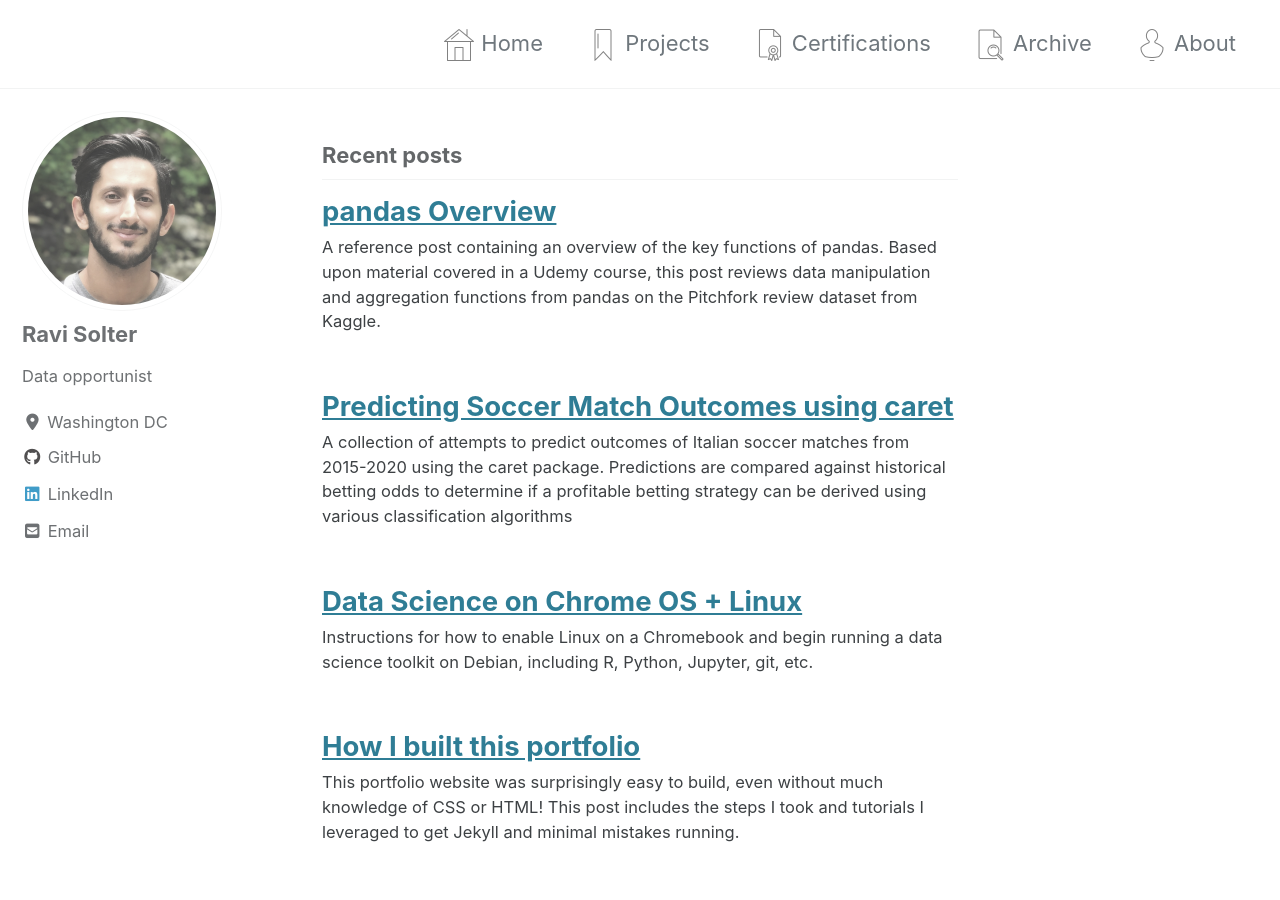
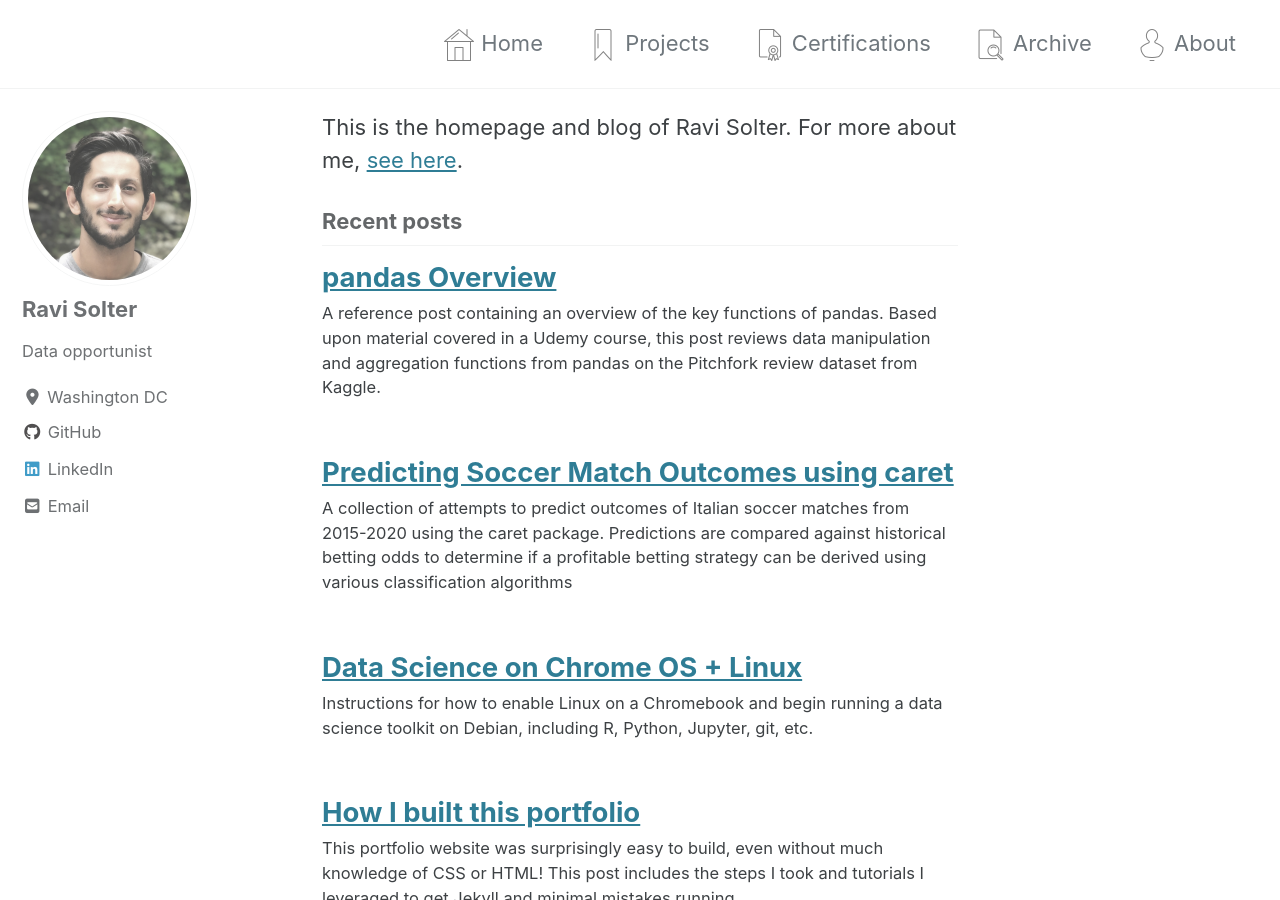
Before and after one commit to rsolter/rsolter.github.io, a Jekyll site: the page built from index.html, in a window 1280 px wide and 900 px high. Built offline with Jekyll 4.4.1, drawn with Linux system fonts in a browser that asks for light colours; cached includes are drawn as plain includes; nearby versions of some CDN libraries; the list of posts is cut into pages by our own code.

Commit message:
edited index

```diff
--- a/_sass/minimal-mistakes/_sidebar.scss
+++ b/_sass/minimal-mistakes/_sidebar.scss
@@ -127,7 +127,7 @@
   }
 
   img {
-    max-width: 200px;
+    max-width: 175px;
     border-radius: 50%;
 
     @include breakpoint($large) {
--- a/index.html
+++ b/index.html
@@ -7,3 +7,5 @@ paginate: 5
 #  overlay_image: /assets/images/hirshhorn.jpg
 #  caption: "Exhibit at Hirshhorn"
 ---
+
+This is the homepage and blog of Ravi Solter. For more about me, <a href="/about" style="text-decoration: underline">see here</a>.
```
